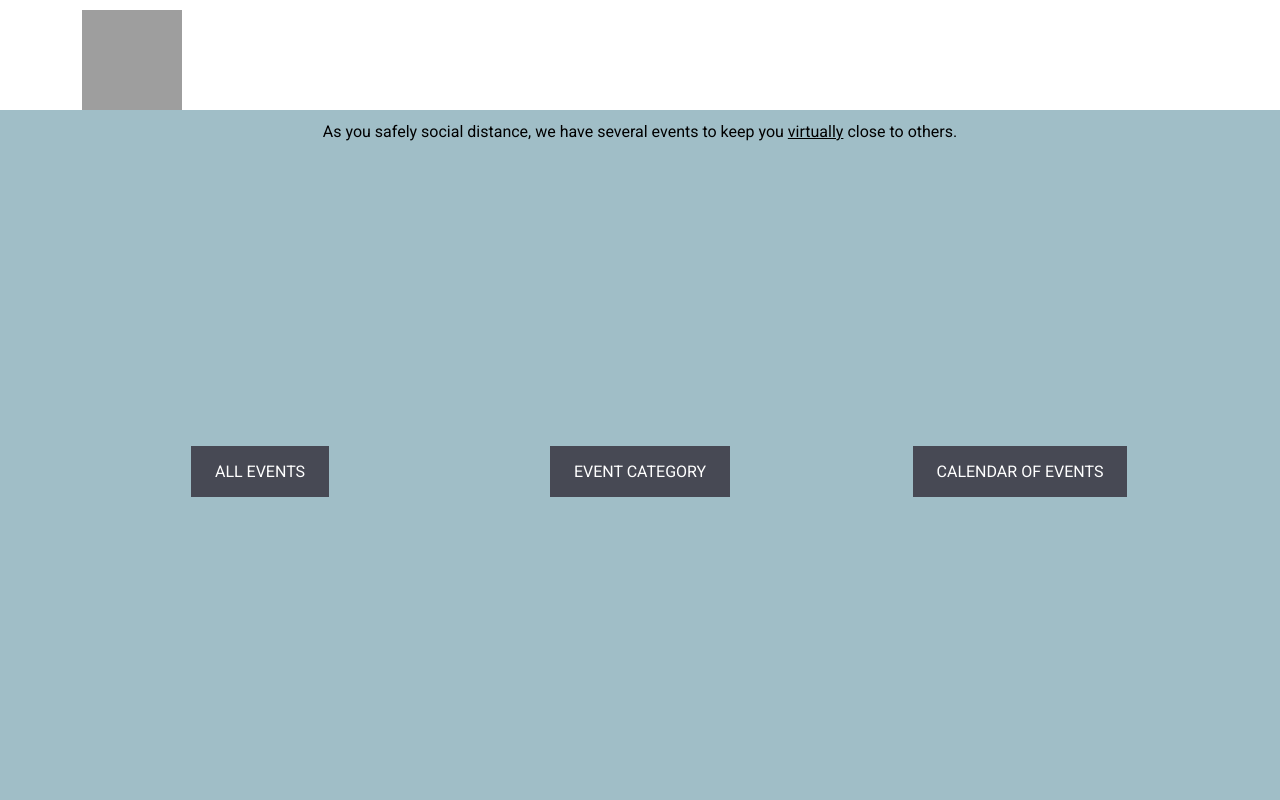
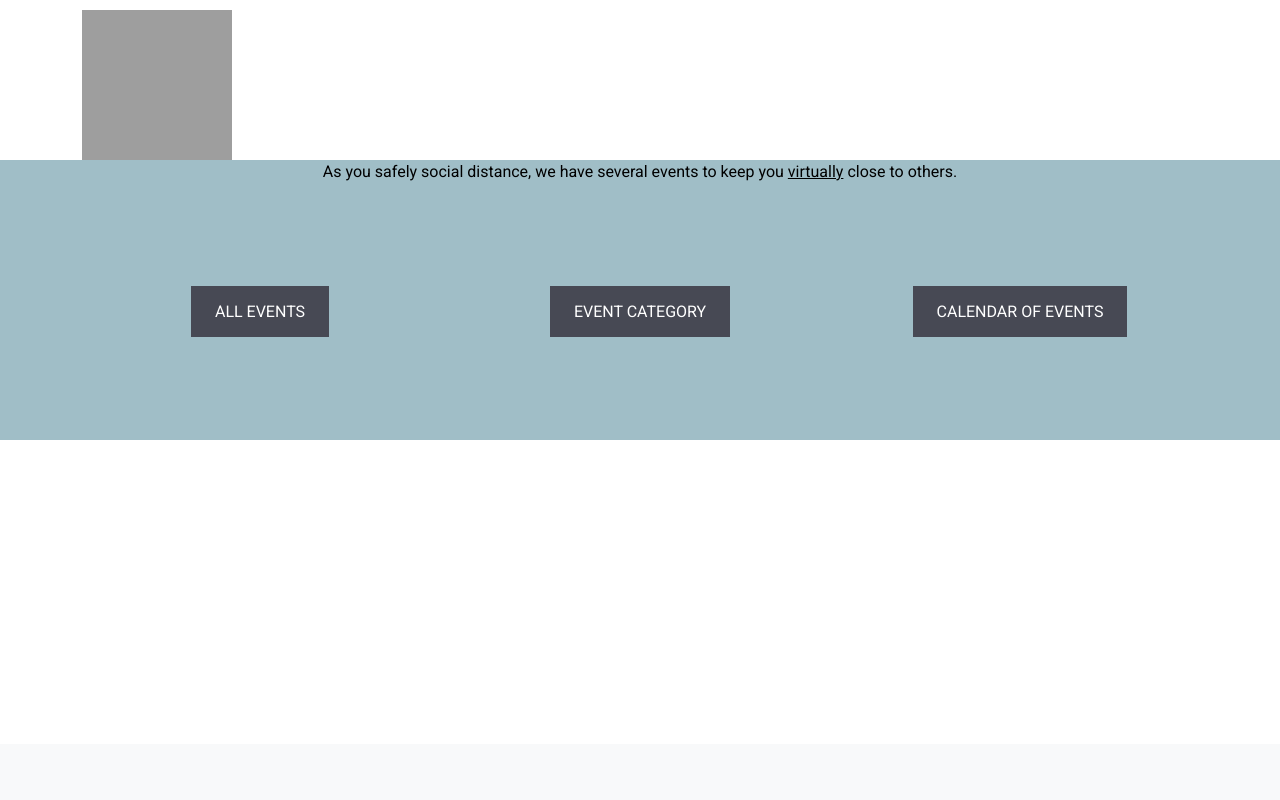
Before and after one commit to senseofsteph/SocialSesh, a Flask app: page /profile in a window 1280 px wide. Shown: the part 56-856 px from the top of the page. After the commit the page ends 496 px from the top, so only its background shows below. Run offline with Flask 2, Linux system fonts and the light colour scheme; the visitor is signed in with stand-in values (Sample User, id 1); data comes from the database, SQL or seed files in the repository; some libraries are stand-ins or nearby versions; grey boxes are pictures that could not be loaded.

```diff
--- a/static/css/profile.css
+++ b/static/css/profile.css
@@ -13,21 +13,20 @@
 }
 
 img {
-  height: 100px;
-  width: 100px
+  height: 150px;
+  width: 150px
 }
 
 /* EVENT LINKS */
 
 .event-links {
-  padding: 10px 0 0px;
+  /* margin: 0px 0 0 0; */
   text-align: center;
 }
 
 .event-links p {
   font-size: 16px;
-  /* padding-bottom: 60px; */
-  padding-bottom: 300px;
+  padding-bottom: 100px;
 }
 
 .event-links a {
```
